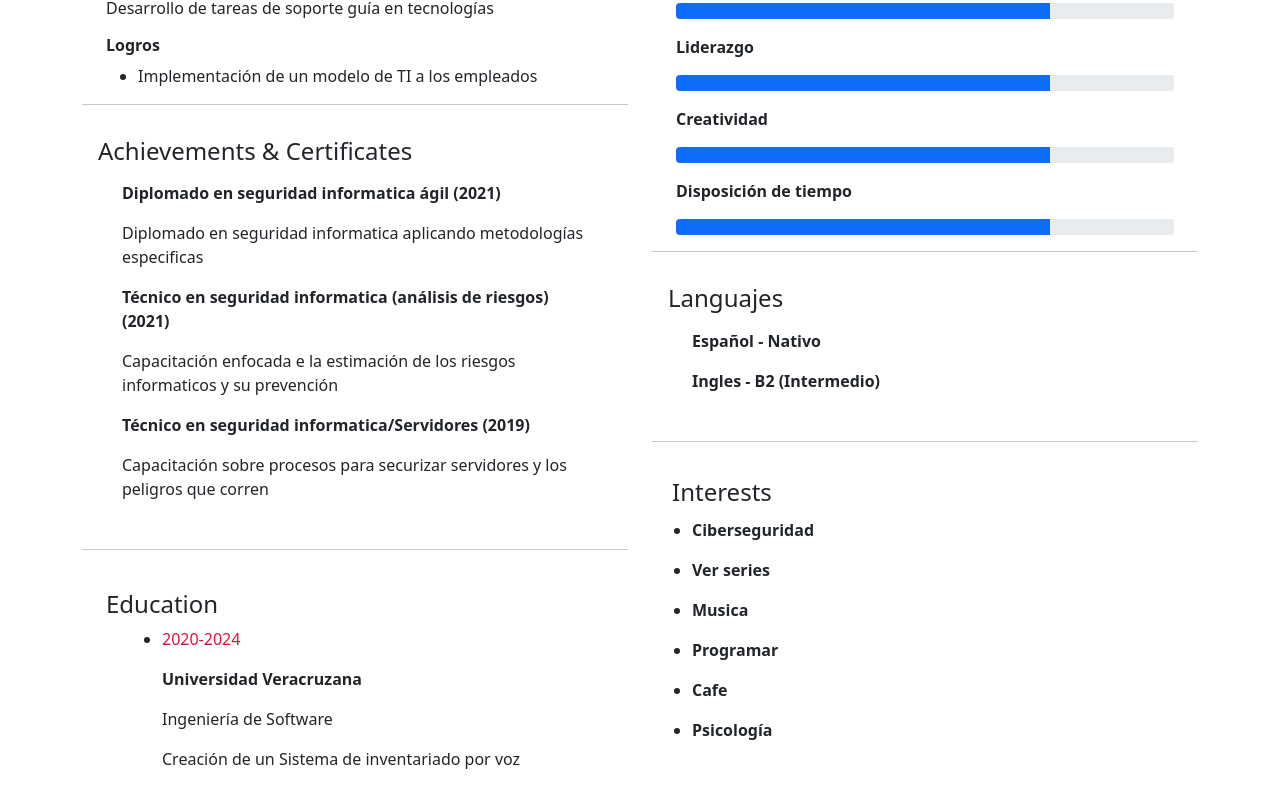
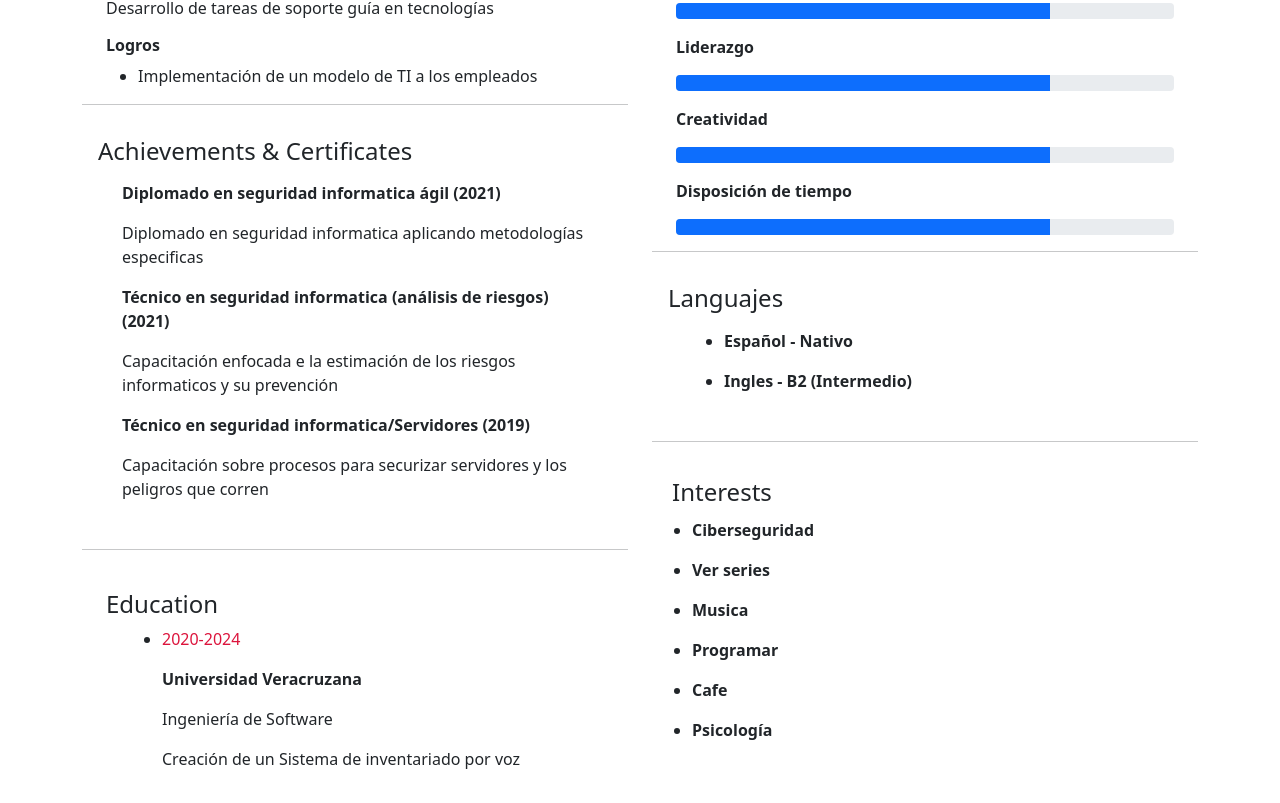
Before and after one commit to Adpsec/adpsec.github.io, an Angular app: page / in a window 1280 px wide. Shown: the part 723-1526 px from the top of the page. Built offline with nearby package versions, Linux system fonts and the light colour scheme.

Commit message:
Arreglo de detalles

```diff
--- a/src/app/components/languajes/languajes.component.html
+++ b/src/app/components/languajes/languajes.component.html
@@ -3,9 +3,9 @@
     <div class="container" *ngFor="let lang of languajes">
       <div class="row" class="my-3">
         <div class="col-md">
-          <p>
-            <b>{{ lang.idioma }}  -  {{ lang.nivel }}</b>
-          </p>
+          <ul>
+            <li><b>{{ lang.idioma }}  -  {{ lang.nivel }}</b></li>
+          </ul>
         </div>
       </div>
     </div>
```
Also changed, not shown: 1 other file (tests, documents, lock files or other folders).
